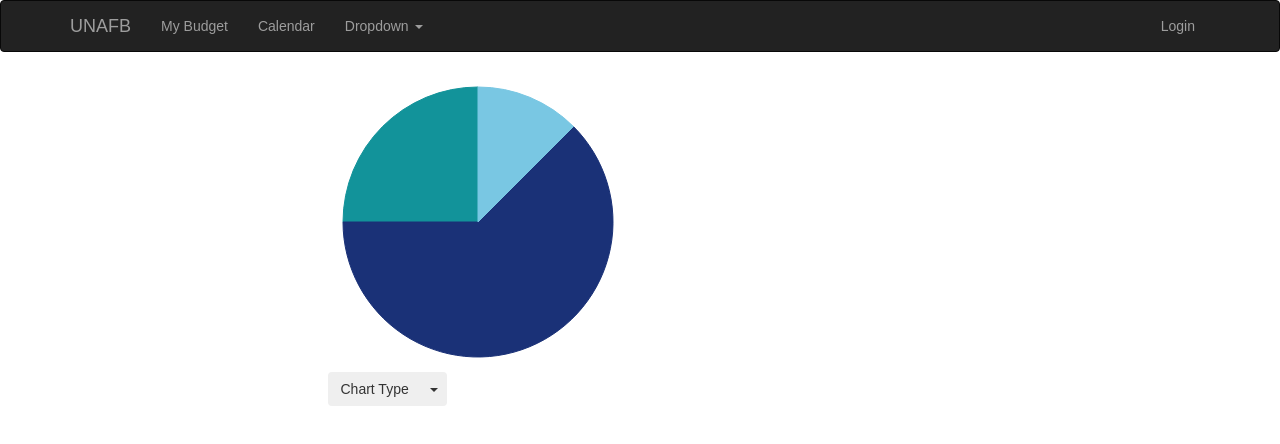
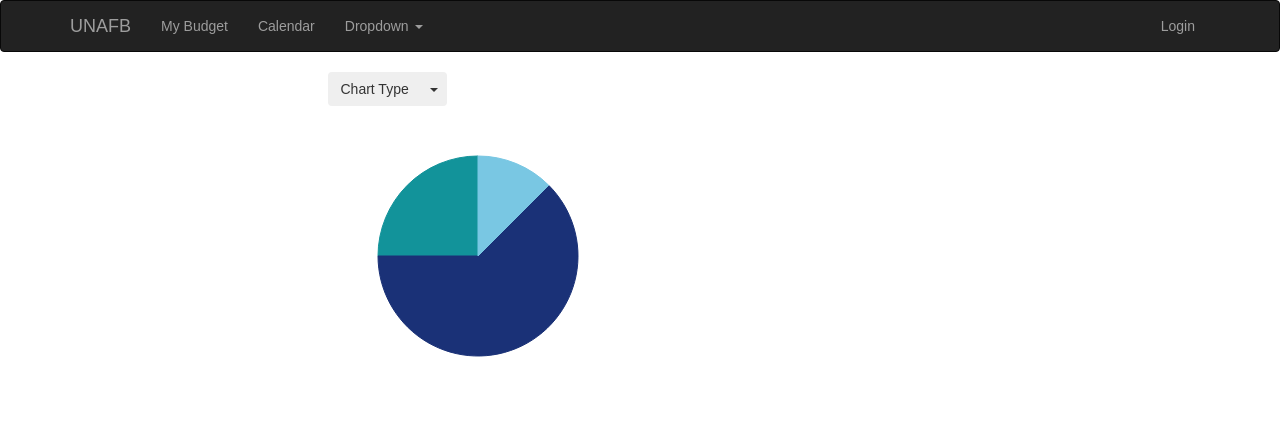
Before and after one commit to unafb/unafb, a React (Create React App) app: page /mybudget in a window 1280 px wide. Shown: the top 444 px of the page. Built offline with nearby package versions, Linux system fonts and the light colour scheme.

Commit message:
Add XY and radial charts

```diff
--- a/src/components/Chart/Chart.jsx
+++ b/src/components/Chart/Chart.jsx
@@ -3,11 +3,12 @@ import PropTypes from 'prop-types';
 import { XYPlot, XAxis, YAxis, HorizontalGridLines, LineSeries, RadialChart } from 'react-vis';
 
 class Chart extends Component {
-  constructor(props) {
-    super(props);
+  constructor() {
+    super();
     this.renderXY = this.renderXY.bind(this);
     this.renderRadial = this.renderRadial.bind(this);
   }
+
   renderXY() {
     return (
       <XYPlot
@@ -43,6 +44,7 @@ class Chart extends Component {
         data={[{ angle: 1 }, { angle: 5 }, { angle: 2 }]}
         width={300}
         height={300}
+        radius={this.props.radius}
       />
     );
   }
@@ -51,10 +53,12 @@ class Chart extends Component {
   }
 }
 Chart.defaultProps = {
+  radius: 100,
   type: 'XY',
   color: 'Red',
 };
 Chart.propTypes = {
+  radius: PropTypes.number,
   type: PropTypes.string,
   color: PropTypes.string,
 };
--- a/src/components/MyBudget/MyBudget.jsx
+++ b/src/components/MyBudget/MyBudget.jsx
@@ -2,38 +2,36 @@ import React, { Component } from 'react';
 import { SplitButton, MenuItem, ButtonToolbar } from 'react-bootstrap';
 import Chart from '../Chart';
 
-const BUTTONS = ['Chart Type'];
-
-function renderDropdownButton(title, i) {
+class MyBudget extends Component {
+  constructor() {
+    super();
+    this.state = {
+      buttons: ['Chart Type'],
+      chart: '',
+    };
+    this.renderDropdownButton = this.renderDropdownButton.bind(this);
+  }
+  renderDropdownButton(title, i) {
     return (
       <SplitButton
         bsStyle={title.toLowerCase()}
         title={title}
         key={i}
         id={`split-button-basic-${i}`}
-      onClick={()=> this.chart = 'XY' }
+        onClick={() => this.setState({ chart: 'XY' })}
       >
-      <MenuItem eventKey="1">XY</MenuItem>
-      <MenuItem eventKey="2">Radial</MenuItem>
+        <MenuItem onSelect={() => this.setState({ chart: 'XY' })} eventKey="1">XY</MenuItem>
+        <MenuItem onSelect={() => this.setState({ chart: 'Radial' })} onseventKey="2">Radial</MenuItem>
       </SplitButton>
     );
-}
-const buttonsInstance = (
-  <ButtonToolbar>{BUTTONS.map(renderDropdownButton)}</ButtonToolbar>
-);
-
-class MyBudget extends Component {
-  constructor(props) {
-    super(props);
-    this.chart = '';
   }
   render() {
     return (
       <div className="row">
         <div className="col-md-3" />
         <div className="MyBudget col-md-6">
-          <Chart type={buttonsInstance.key} />
-          {buttonsInstance}
+          <ButtonToolbar>{this.state.buttons.map(this.renderDropdownButton)}</ButtonToolbar>
+          <Chart type={this.state.chart} />
         </div>
         <div className="col-md-3" />
       </div>
```
Lines whose indentation alone changed are shown as unchanged.
